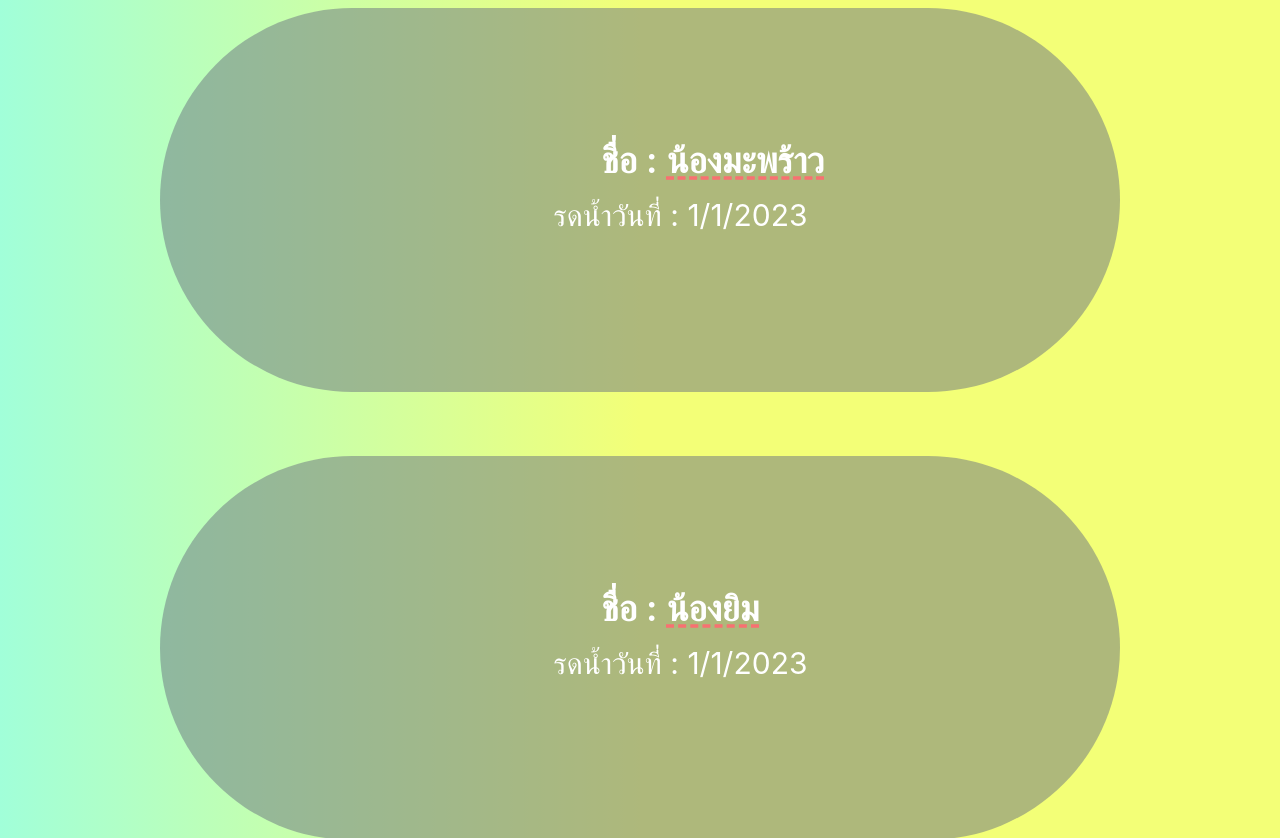
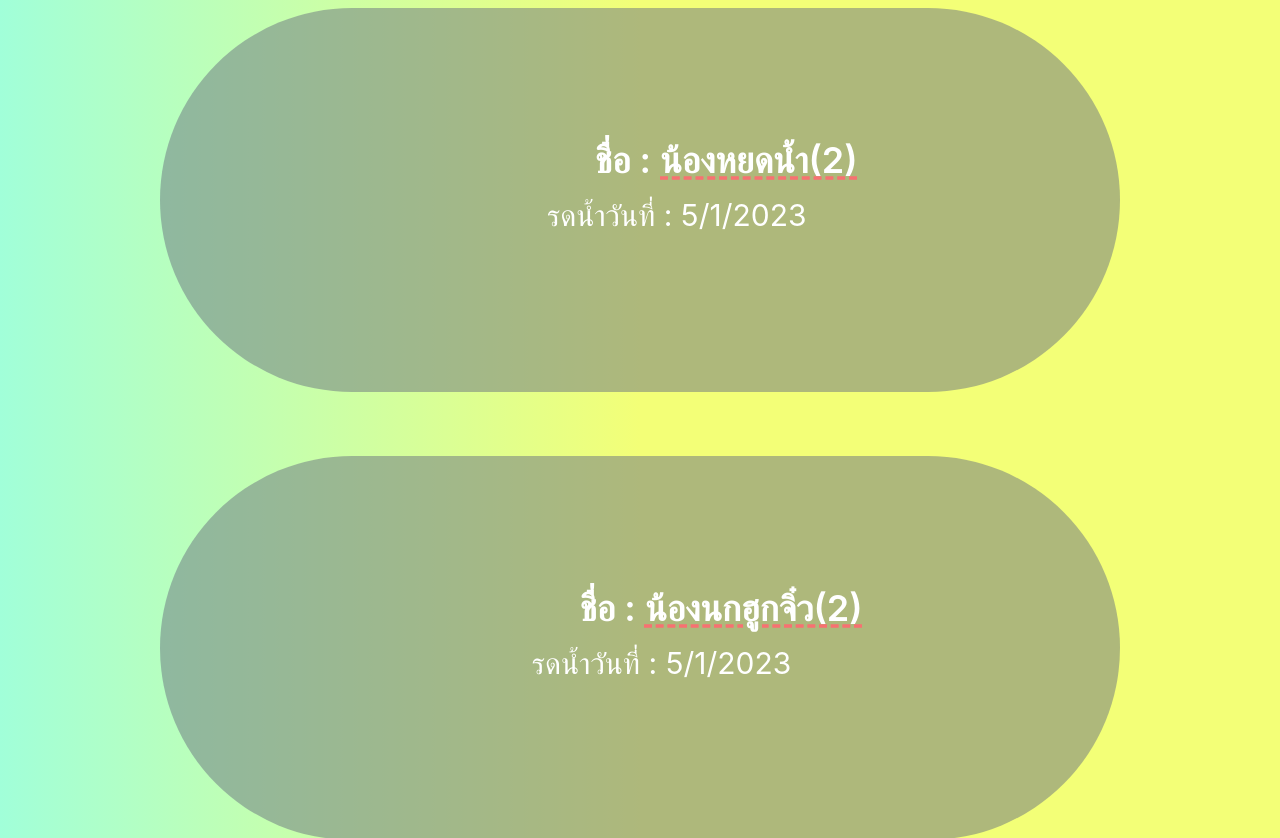
Before and after one commit to ChuBu0012/Watering_Cactus, a React (Create React App) app: page / in a window 1280 px wide. Shown: the part 600-1438 px from the top of the page. Built offline with nearby package versions, Linux system fonts and the light colour scheme.

Commit message:
Update tree.js

```diff
--- a/src/tree.js
+++ b/src/tree.js
@@ -5,14 +5,14 @@
           Date: 0,
           Month: 0,
           name: "น้องขนแมว(2)",
-          water: "31/12/2022",
+          water: "7/1/2023",
         },
         {
           id: 3,
           Date: 0,
           Month: 0,
           name: "น้องขนแมวจิ๋ว",
-          water: "1/1/2023",
+          water: "8/1/2023",
         },
 
         {
@@ -20,14 +20,14 @@
           Date: 0,
           Month: 0,
           name: "น้องหยดน้ำ(2)",
-          water: "28/12/2022",
+          water: "5/1/2023",
         },
         {
           id: 8,
           Date: 0,
           Month: 0,
           name: "น้องมะพร้าว",
-          water: "1/1/2023",
+          water: "4/1/2023",
         },
 
         {
@@ -42,7 +42,7 @@
           Date: 0,
           Month: 0,
           name: "น้องกระรอก",
-          water: "31/12/2022",
+          water: "7/1/2023",
         },
 
         {
@@ -50,7 +50,7 @@
           Date: 0,
           Month: 0,
           name: "น้องโบ๊ท",
-          water: "31/12/2022",
+          water: "7/1/2023",
         },
 
         {
@@ -58,42 +58,35 @@
           Date: 0,
           Month: 0,
           name: "น้องปุกปุย",
-          water: "31/12/2022",
+          water: "7/1/2023",
         },
         {
           id: 14,
           Date: 0,
           Month: 0,
           name: "เขียวอ่อน",
-          water: "3/1/2023",
+          water: "10/1/2023",
         },
         {
           id: 16,
           Date: 0,
           Month: 0,
-          name: "น้องยิม",
-          water: "1/1/2023",
+          name: "เขียวเข้ม",
+          water: "10/1/2023",
         },
         {
           id: 15,
           Date: 0,
           Month: 0,
-          name: "เขียวเข้ม",
-          water: "3/1/2023",
-        },
-        {
-          id: 17,
-          Date: 0,
-          Month: 0,
-          name: "น้องยิม",
-          water: "1/1/2023",
+          name: "น้องยิม(2)",
+          water: "10/1/2023",
         },
         {
           id: 18,
           Date: 0,
           Month: 0,
           name: "น้องด่าง",
-          water: "3/1/2023",
+          water: "10/1/2023",
         },
         {
           id: 19,
@@ -107,49 +100,49 @@
           Date: 0,
           Month: 0,
           name: "น้องหัวสั้น",
-          water: "3/1/2023",
+          water: "10/1/2023",
         },
         {
           id:21,
           Date:0,
           name:"น้องแพนด้าาา",
-          water:'1/1/2023',
+          water:'8/1/2023',
         },
         {
           id:22,
           Date:0,
           name:"น้องสน",
-          water:'1/1/2023',
+          water:'8/1/2023',
         },
         {
           id:23,
           Date:0,
           name:"น้องบัว",
-          water:'1/1/2023',
+          water:'8/1/2023',
         },
         {
           id:24,
           Date:0,
           name:"น้องกุหลาบ",
-          water:'1/1/2023',
+          water:'8/1/2023',
         },
         {
           id:27,
           Date:0,
           name:"น้องแอสโตร(4)",
-          water:'3/1/2023',
+          water:'10/1/2023',
         },
         {
           id:29,
           Date:0,
           name:"น้องขนแกะ(2)",
-          water:'1/1/2023',
+          water:'8/1/2023',
         },
         {
           id:32,
           Date:0,
           name:"น้องคนเล็กมาก",
-          water:'3/1/2023',
+          water:'10/1/2023',
         },
         {
           id:34,
```
